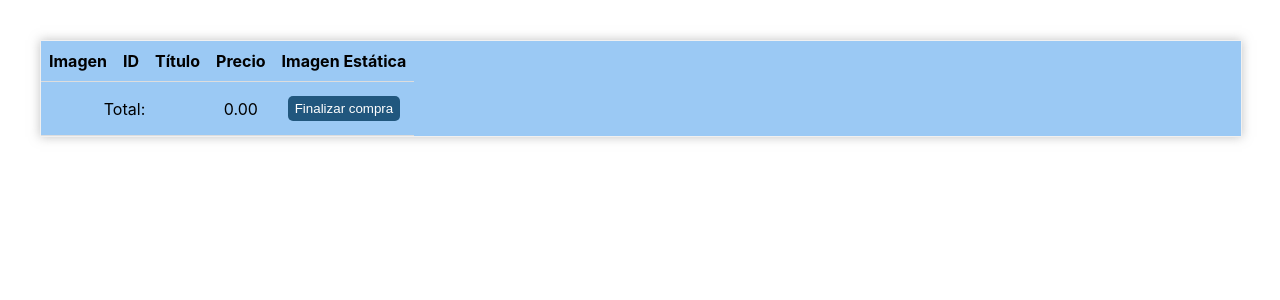
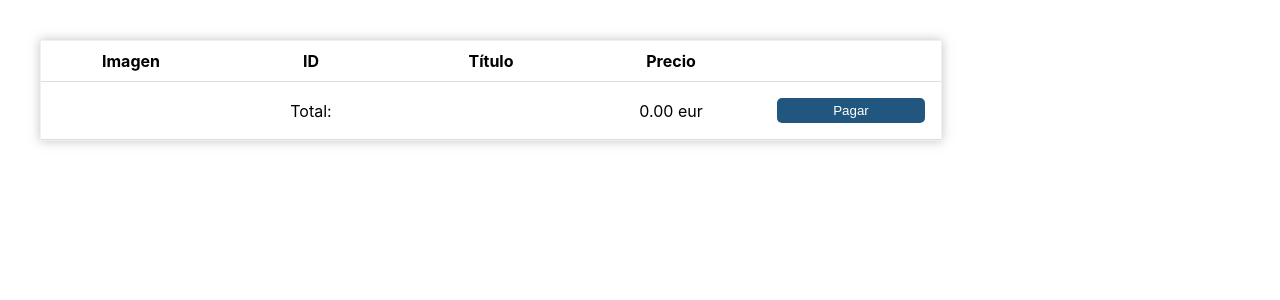
Before and after one commit to angylearns/full_stack-art_gallery, a React (Vite) app in the folder GaleriaColeccionistaFront/: page /ShoppingCart in a window 1280 px wide. Shown: the top 300 px of the page. Built offline with nearby package versions, Linux system fonts and the light colour scheme.

Commit message:
shopping cart styles finish

```diff
--- a/GaleriaColeccionistaFront/src/components/shoppingCart/ShoppingCart.jsx
+++ b/GaleriaColeccionistaFront/src/components/shoppingCart/ShoppingCart.jsx
@@ -7,10 +7,6 @@ import { useNavigate } from 'react-router-dom';
 
 function ShoppingCart() {
 
-    //ESTE COMPONENTE DEBE RECUPERAR DE LOCALHISTORY LOS DATOS DE LOS ELEMENTOS PARA INSERTAR EN LA LISTA DEL CARRITO, Y CUANDO SE ELIMINE ALGUNO DE LA LISTA TAMBIEN
-    // SE DEBE ACTUALIZAR LOCAL HISTORY, POR AHORA PONGO VARIOS ELEMENTOS DE PRUEBA
-
-    // const history = useHistory();
     const navigate = useNavigate();
 
     const [productList2, setProductList2] = useState([]);
@@ -62,15 +58,15 @@ function ShoppingCart() {
 
     return (
         <>
-            <div className='mainContainer'>
-                <table>
+            <div className='mainContainer1'>
+                <table className='tableM'>
                     <thead>
                         <tr>
                             <th>Imagen</th>
                             <th>ID</th>
                             <th>Título</th>
                             <th>Precio</th>
-                            <th>Imagen Estática</th>
+                            <th></th>
                         </tr>
                     </thead>
                     <tbody>
@@ -81,19 +77,19 @@ function ShoppingCart() {
                                 onMouseEnter={() => handleMouseEnter(index)}
                                 onMouseLeave={handleMouseLeave}
                             >
-                                <td><img src={product.url} alt="Imagen del producto" width="100" height="100" /></td>
+                                <td><img src={product.url} alt="Imagen del producto" className='imgProduct' /></td>
                                 <td>{product.id_product}</td>
                                 <td>{product.title}</td>
-                                <td>{product.price}</td>
-                                <td onClick={() => mostrarNumeroFila(index)}><img src={imagenEstatica} alt="eliminar" width="40" height="40" /></td>
+                                <td>{product.price} eur</td>
+                                <td onClick={() => mostrarNumeroFila(index)}><img src={imagenEstatica} alt="eliminar" className='imgDelete'/></td>
                             </tr>
                         ))}
                     </tbody>
                     <tfoot>
                         <tr>
                             <td colSpan="3">Total:</td>
-                            <td>{totalPrecio.toFixed(2)}</td>
-                            <td><button onClick={() => handleEndPurchase(totalPrecio.toFixed(2))} className='btnPay'>Finalizar compra</button></td>
+                            <td>{totalPrecio.toFixed(2)} eur</td>
+                            <td><button onClick={() => handleEndPurchase(totalPrecio.toFixed(2))} className='btnPay'>Pagar</button></td>
                         </tr>
                     </tfoot>
                 </table>
--- a/GaleriaColeccionistaFront/src/components/shoppingCart/shoppingCart.css
+++ b/GaleriaColeccionistaFront/src/components/shoppingCart/shoppingCart.css
@@ -16,19 +16,52 @@ table {
   color: #ffffff;
   border: 0;
   border-radius: 5px;
-    padding: 2px;
+
 }
 
-.mainContainer{
+.mainContainer1 {
   border: 1px solid;
   border-color: #f0f0f0;
   box-shadow: 0px 0px 10px rgba(136, 136, 136, 0.5);
+  width: 75%;
+  overflow-x: auto;
+}
+
+.imgProduct {
+  width: 100%;
+  height: 100%;
+}
+
+.imgDelete {
+  width: 40%;
+  height: 40%;
+}
+
+.imgDelete:hover {
+  cursor: pointer;
 }
 
 tr.highlighted {
-  background-color: lightgray;
+  background-color: rgb(196, 228, 243);
 }
 
 /* table tr:nth-child(even) {
     background-color: #f2f2f2; /* Cambia el color de fondo de las filas pares */
 /*}*/
+
+.tableM {
+  width: 100%;
+  table-layout: fixed; /* Fijar el ancho de las columnas para que se ajusten al ancho del contenedor */
+}
+
+.tableM td:nth-child(3),
+/* Estilo solo aplicado a la tercera columna (título) */
+.tableM th:nth-child(3) {
+  /* Añadir también para los encabezados de columna para mantener la alineación */
+  white-space: nowrap;
+  /* Evitar el ajuste de línea */
+  overflow: hidden;
+  /* Ocultar el texto que se desborda */
+  text-overflow: ellipsis;
+  /* Mostrar puntos suspensivos (...) si el texto se desborda horizontalmente */
+}
```
Lines whose indentation alone changed are shown as unchanged.
